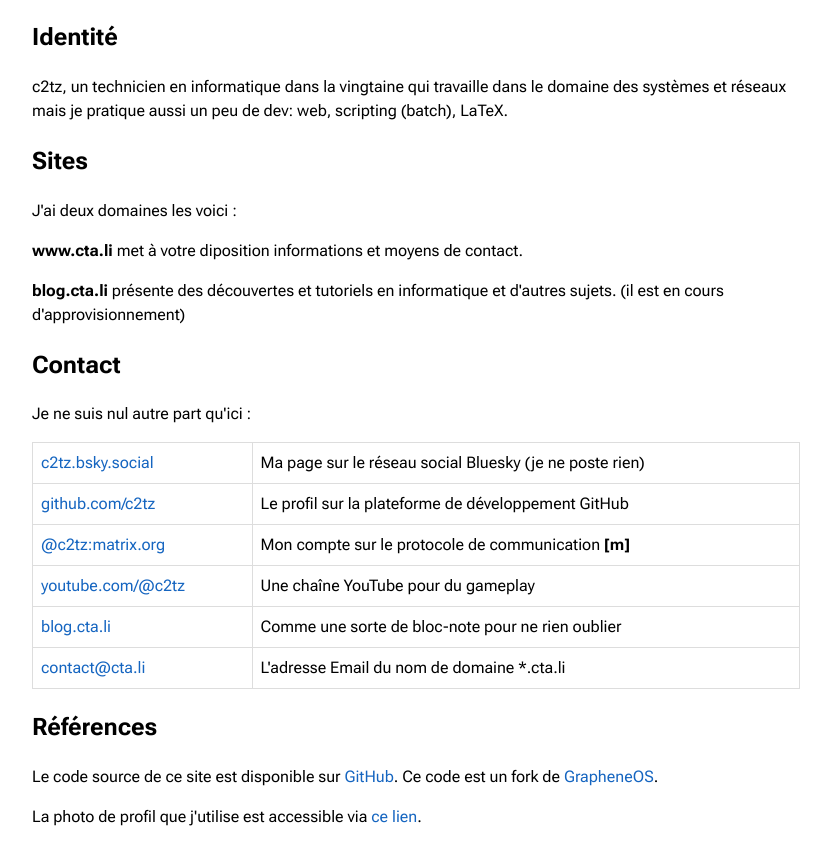
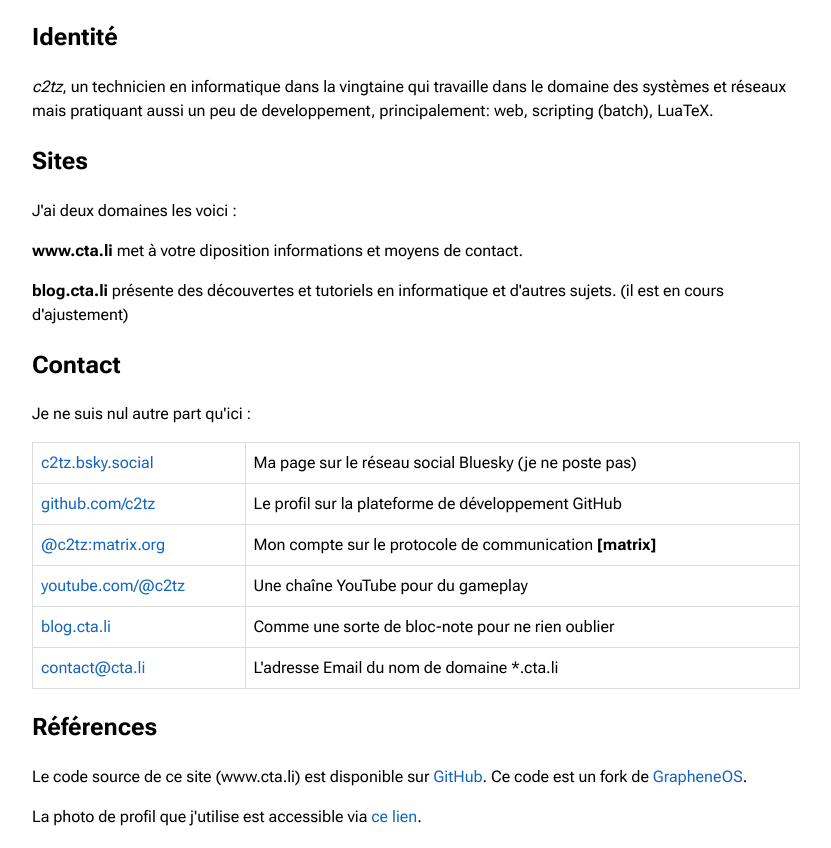
Before and after one commit to c2tz/cta.li, a website: page static/l.html in a window 1280 px wide. Shown: the part 104-952 px from the top of the page, without its empty margins (224-1055 px from the left). Drawn offline with Linux system fonts and the light colour scheme.

Commit message:
Update l.html

```diff
--- a/static/l.html
+++ b/static/l.html
@@ -20,11 +20,7 @@
     <meta property=og:site_name content=c2tz>
     <meta property=og:url content=https://cta.li>
     <link rel=canonical href=https://cta.li>
-    <link>
-    <link rel="stylesheet" href="/main.css" onload="this.onload=null;this.rel='stylesheet'">
-    <noscript>
-        <link rel="stylesheet" href="/main.css">
-    </noscript>
+    <link rel="stylesheet" href="/main.css">
     <link rel=icon href=/favicon.ico>
     <link rel=apple-touch-icon href=/apple-touch-icon.png>
     <link rel=manifest href=/manifest.webmanifest>
@@ -37,15 +33,15 @@
             <h1><a href=c2tz>c2tz</a></h1>
             <section id=identite>
                 <h2><a href=#identite>Identité</a></h2>
-                <p>c2tz, un technicien en informatique dans la vingtaine qui travaille dans le domaine des systèmes et
-                    réseaux mais je pratique aussi un peu de dev: web, scripting (batch), LaTeX.
+                <p><i>c2tz</i>, un technicien en informatique dans la vingtaine qui travaille dans le domaine des systèmes et
+                    réseaux mais pratiquant aussi un peu de developpement, principalement: web, scripting (batch), LuaTeX.
             </section>
             <section id=sites>
                 <h2><a href=#sites>Sites</a></h2>
                 <p>J'ai deux domaines les voici :
                 <p><strong>www.cta.li</strong> met à votre diposition informations et moyens de contact.</p>
                 <p><strong>blog.cta.li</strong> présente des découvertes et tutoriels en informatique et d'autres
-                    sujets. (il est en cours d'approvisionnement)
+                    sujets. (il est en cours d'ajustement)
             </section>
             <section id=contact>
                 <h2><a href=#contact>Contact</a></h2>
@@ -54,7 +50,7 @@
                     <tr>
                         <td><a href=https://bsky.app/profile/c2tz.bsky.social target=_blank
                                 rel=noopener>c2tz.bsky.social</a></td>
-                        <td>Ma page sur le réseau social Bluesky (je ne poste rien)</td>
+                        <td>Ma page sur le réseau social Bluesky (je ne poste pas)</td>
                     </tr>
                     <tr>
                         <td><a href=https://github.com/c2tz target=_blank rel=noopener>github.com/c2tz</a></td>
@@ -63,7 +59,7 @@
                     <tr>
                         <td><a href=https://matrix.to/#/@c2tz:matrix.org target=_blank rel=noopener>@c2tz:matrix.org</a>
                         </td>
-                        <td>Mon compte sur le protocole de communication <strong>[m]</strong></td>
+                        <td>Mon compte sur le protocole de communication <strong>[matrix]</strong></td>
                     </tr>
                     <tr>
                         <td><a href=https://youtube.com/@c2tz target=_blank rel=noopener>youtube.com/@c2tz</a></td>
@@ -81,7 +77,7 @@
             </section>
             <section id=references>
                 <h2><a href=#references>Références</a></h2>
-                <p>Le code source de ce site est disponible sur <a href=https://github.com/c2tz/cta.li>GitHub</a>. Ce
+                <p>Le code source de ce site (www.cta.li) est disponible sur <a href=https://github.com/c2tz/cta.li>GitHub</a>. Ce
                     code est un fork de <a href=https://github.com/GrapheneOS/grapheneos.org>GrapheneOS</a>.
                 <p>La photo de profil que j'utilise est accessible via <a href=https://konachan.net/post/show/41974>ce
                         lien</a>.
```
